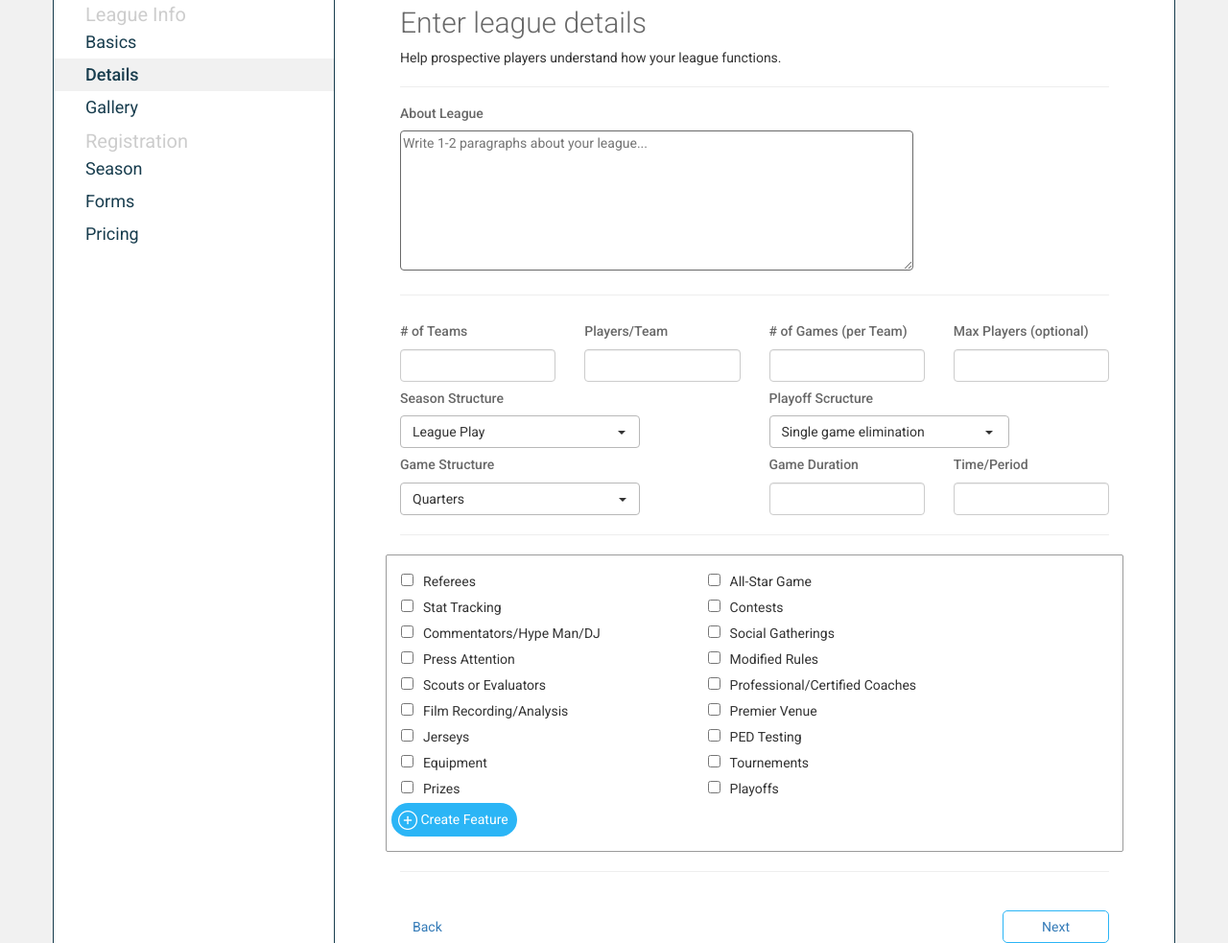
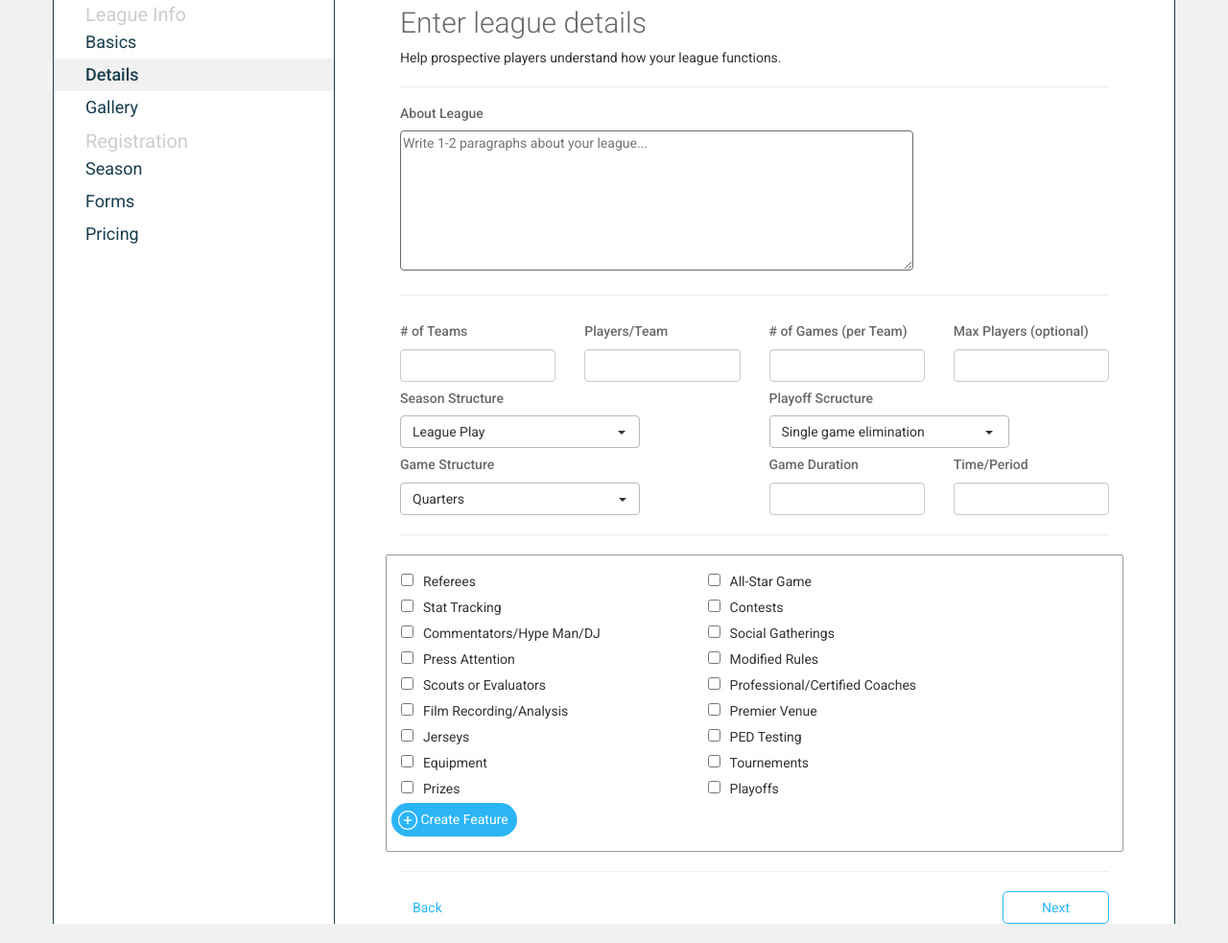
Before and after one commit to kate-florez/Wooter_Pages, a plain HTML site: page details.html in a window 1280 px wide. Shown: the part 143-1126 px from the top of the page at 96% size. Drawn offline with nearby package versions, Linux system fonts and the light colour scheme.

Commit message:
Fix 'next/back' button colour

```diff
--- a/css/currentleagues.css
+++ b/css/currentleagues.css
@@ -305,6 +305,10 @@ span.aside_title {
 }
 /* ________________________ */
 
+.nav-btns {
+    color: rgb(43, 181 246);
+}
+
 #next-button.btn {
     color: rgb(43, 181, 246);
     background-color: white;
@@ -314,6 +318,9 @@ span.aside_title {
     float: right;
 }
 
+button.btn a {
+    color: rgb(43, 181, 246);
+}
 
 .main_section .main_section2 .edit_button img, .main_section .main_section2 .add_button img{
     height: 18px !important;
--- a/details.html
+++ b/details.html
@@ -7,7 +7,6 @@
     <link rel="stylesheet" href="css/currentleagues.css"/>
     <link rel="stylesheet" href="css/currentleagues_resp.css"/>
     <link rel="stylesheet" href="css/animate.css"/>
-    <link rel='stylesheet' href='css/basics.css'>
     <link rel='stylesheet' href='css/details.css'>
     <!--fonts-->
     <link href='https://fonts.googleapis.com/css?family=Roboto:400,900,100,700,500,300' rel='stylesheet' type='text/css'>
```
